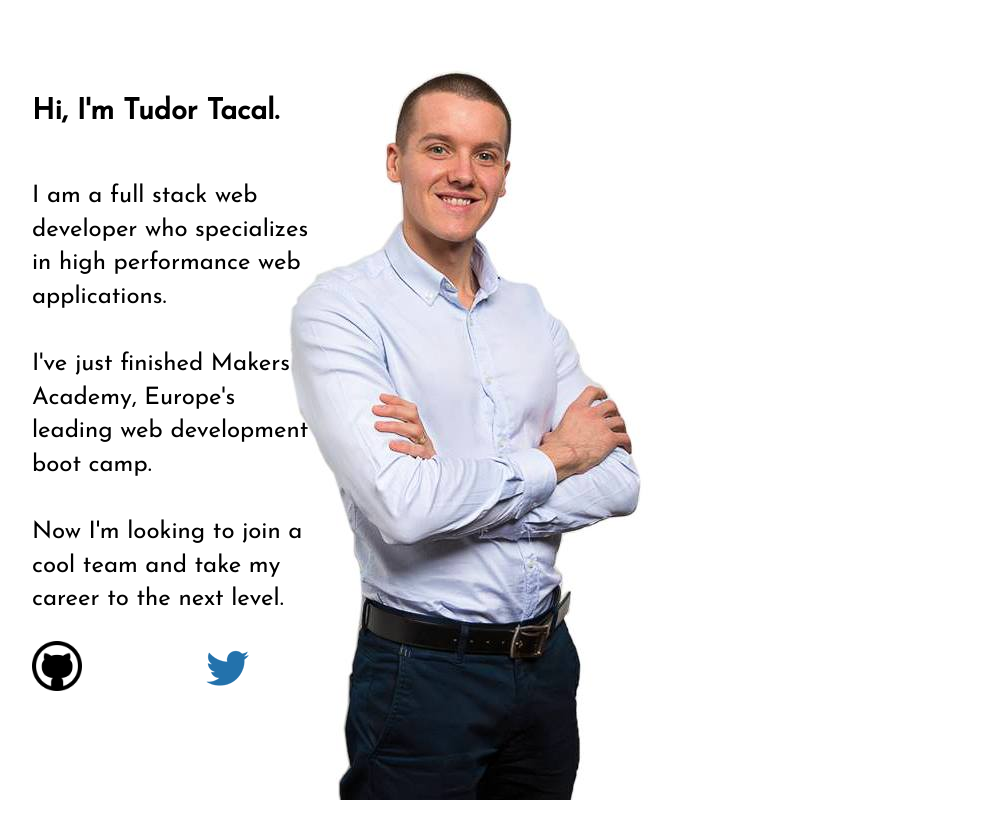
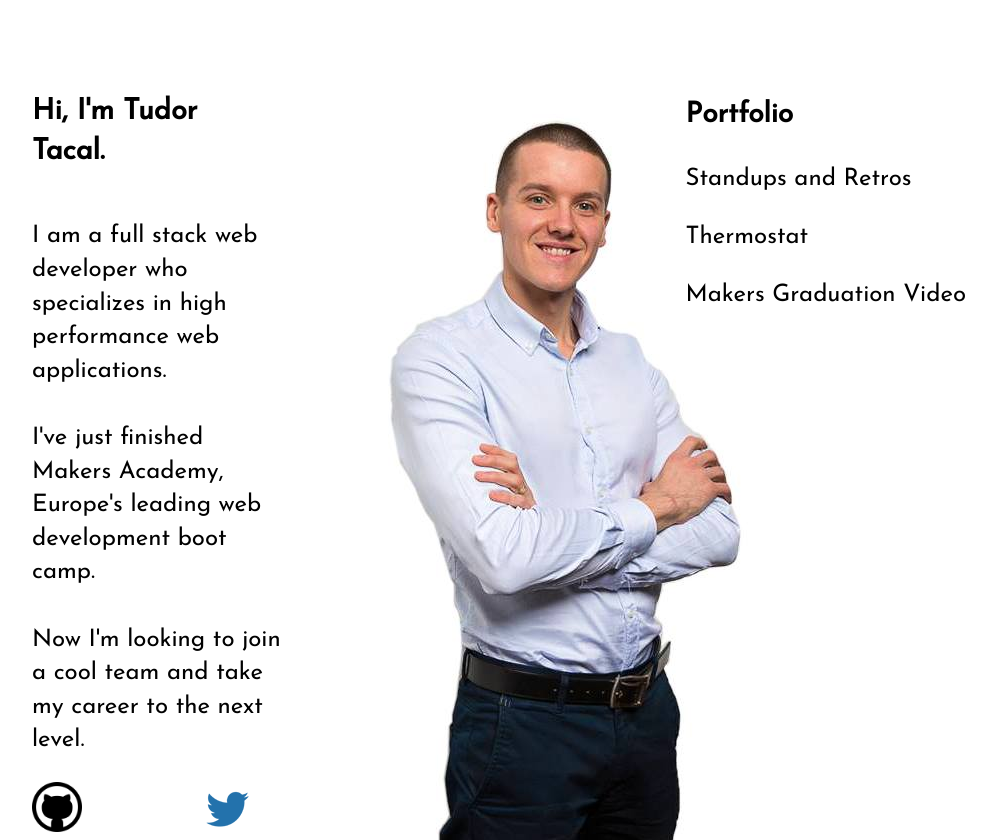
Before and after one commit to TudorTacal/tudortacal, a plain HTML site: page index.html in a window 1280 px wide. Shown: the whole page, without its empty margins (176-1172 px from the left). Before the commit the page ends 800 px from the top, so only its background shows below. Drawn offline with Linux system fonts and the light colour scheme.

Commit message:
Adds the portfolio

```diff
--- a/index.html
+++ b/index.html
@@ -24,5 +24,17 @@
       <a href="https://twitter.com/Tudor_Tacal" class="twitter"></a>
     </div>
   </div>
+  <div id='portfolio'>
+    <h3>Portfolio</h3>
+    <a href="https://standupsandretros.herokuapp.com/">
+      <p>Standups and Retros</p>
+    </a>
+    <a href="https://thermostat-tt.herokuapp.com/">
+      <p>Thermostat</p>
+    </a>
+    <a href="https://www.youtube.com/watch?v=1plKdfnUvbA&list=PLc4BYny7PXeQ-DVKwBOrsC3MfCJfJG87O&index=3">
+      <p>Makers Graduation Video<p>
+    </a>
+  </div>
   <script src="cool.js"></script>
 </body>
--- a/style.css
+++ b/style.css
@@ -24,11 +24,12 @@ html {
 
 #wrapper {
   display: inline-block;
+  width: 60%;
 }
 
 .description {
   float: left;
-  width: 30%;
+  width: 40%;
   font-size: 1.5em;
 }
 
@@ -36,6 +37,23 @@ html {
   display: flex;
   float: left;
   clear: left;
+}
+
+#portfolio {
+  float: right;
+  margin-right: 130px;
+  font-size: 1.5em;
+}
+
+a:link {
+  text-decoration: none;
+  color: black;
+}
+a:hover {
+  color: 4099FF;
+}
+a:visited {
+  color: 4099FF;
 }
 
 
```
